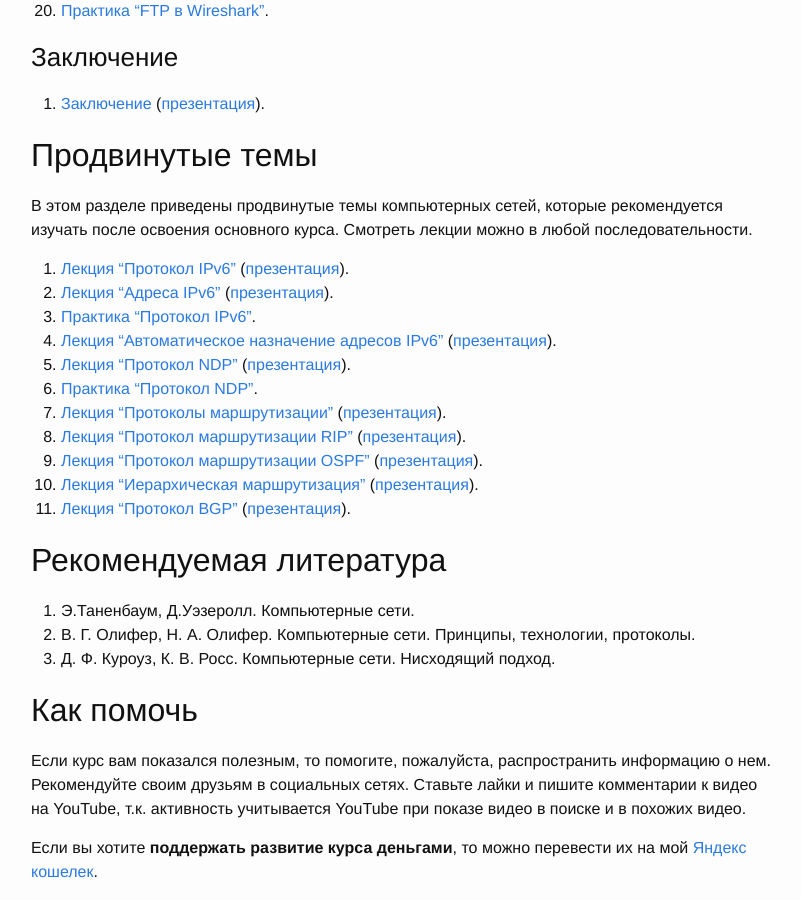
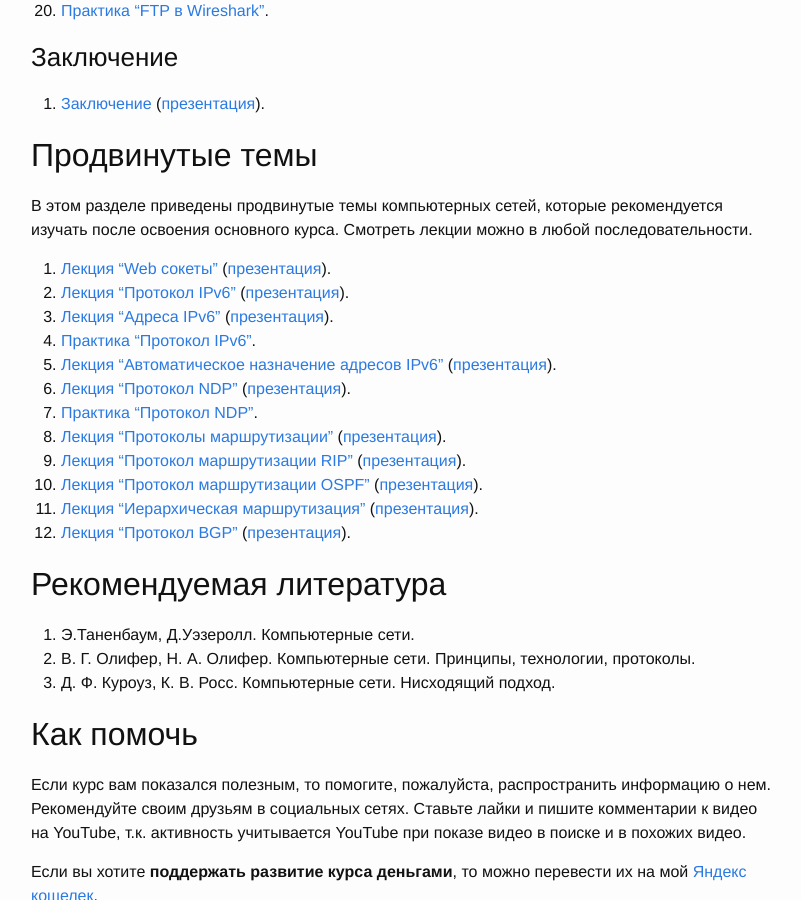
Before and after one commit to sozykin/asozykin.ru, a Jekyll site: the page built from _pages/networks_online.md, in a window 1280 px wide and 900 px high, scrolled down 2622 px. Shown: the whole window, without its empty margins (239-1040 px from the left). Built offline with Jekyll 4.4.1, drawn with Linux system fonts in a browser that asks for light colours; comment, search, counter and statistics services are not loaded.

Commit message:
Added link to video about websockets

```diff
--- a/_pages/networks_online.md
+++ b/_pages/networks_online.md
@@ -116,6 +116,7 @@ permalink: /courses/networks_online
 
 В этом разделе приведены продвинутые темы компьютерных сетей, которые рекомендуется изучать после освоения основного курса. Смотреть лекции можно в любой последовательности.
 
+1. [Лекция "Web сокеты"](https://youtu.be/TxVriqBkqbM) ([презентация](/assets/pdf/networks/websockets.pdf)).
 1. [Лекция "Протокол IPv6"](https://youtu.be/Y4l8ScRLrf4) ([презентация](/assets/pdf/networks/ipv6_protocol.pdf)).
 2. [Лекция "Адреса IPv6"](https://youtu.be/KRAKAAJTxTg) ([презентация](/assets/pdf/networks/ipv6_addresses.pdf)).
 3. [Практика "Протокол IPv6"](https://youtu.be/xCEiYBmEh38).
```
Also changed, not shown: 1 other file.
